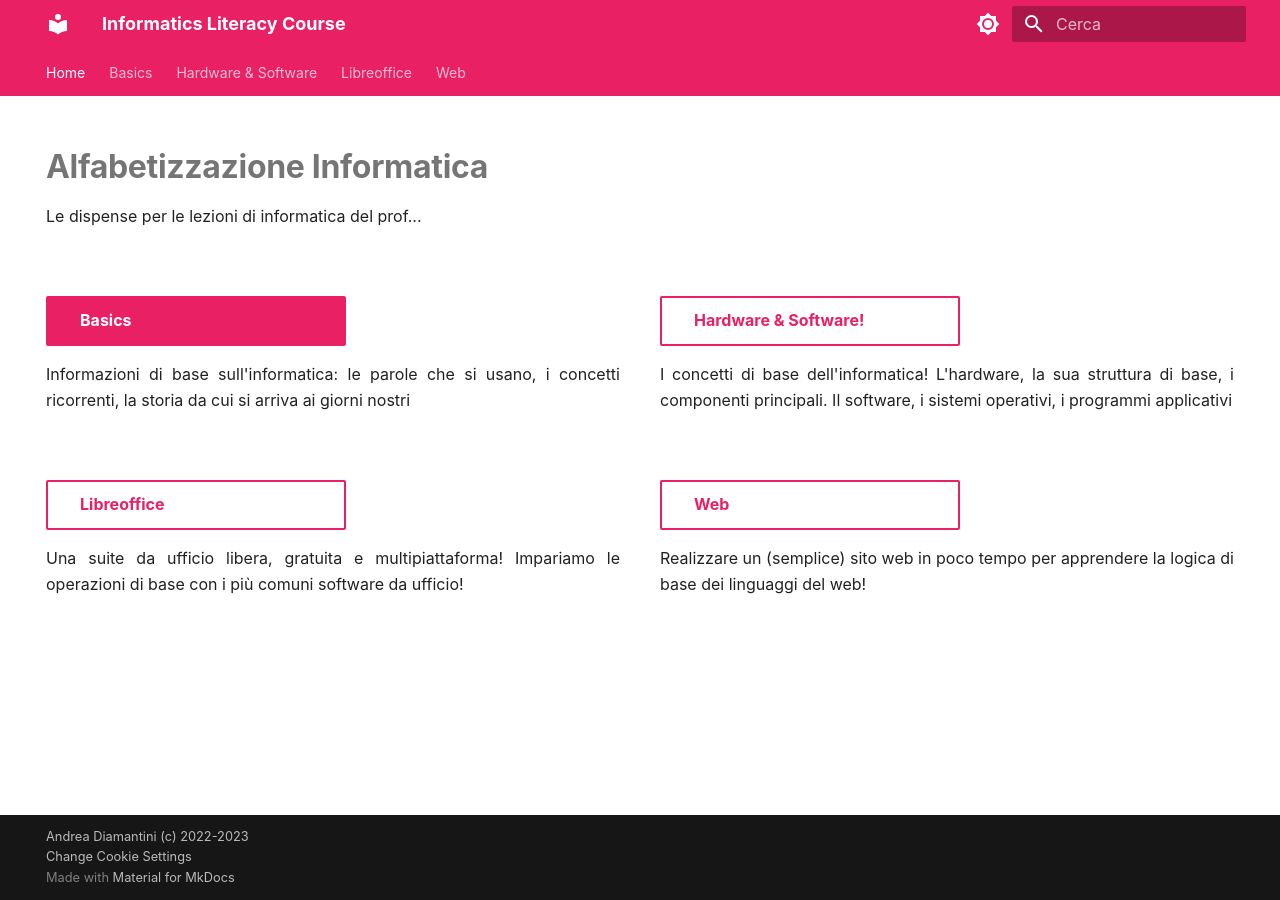
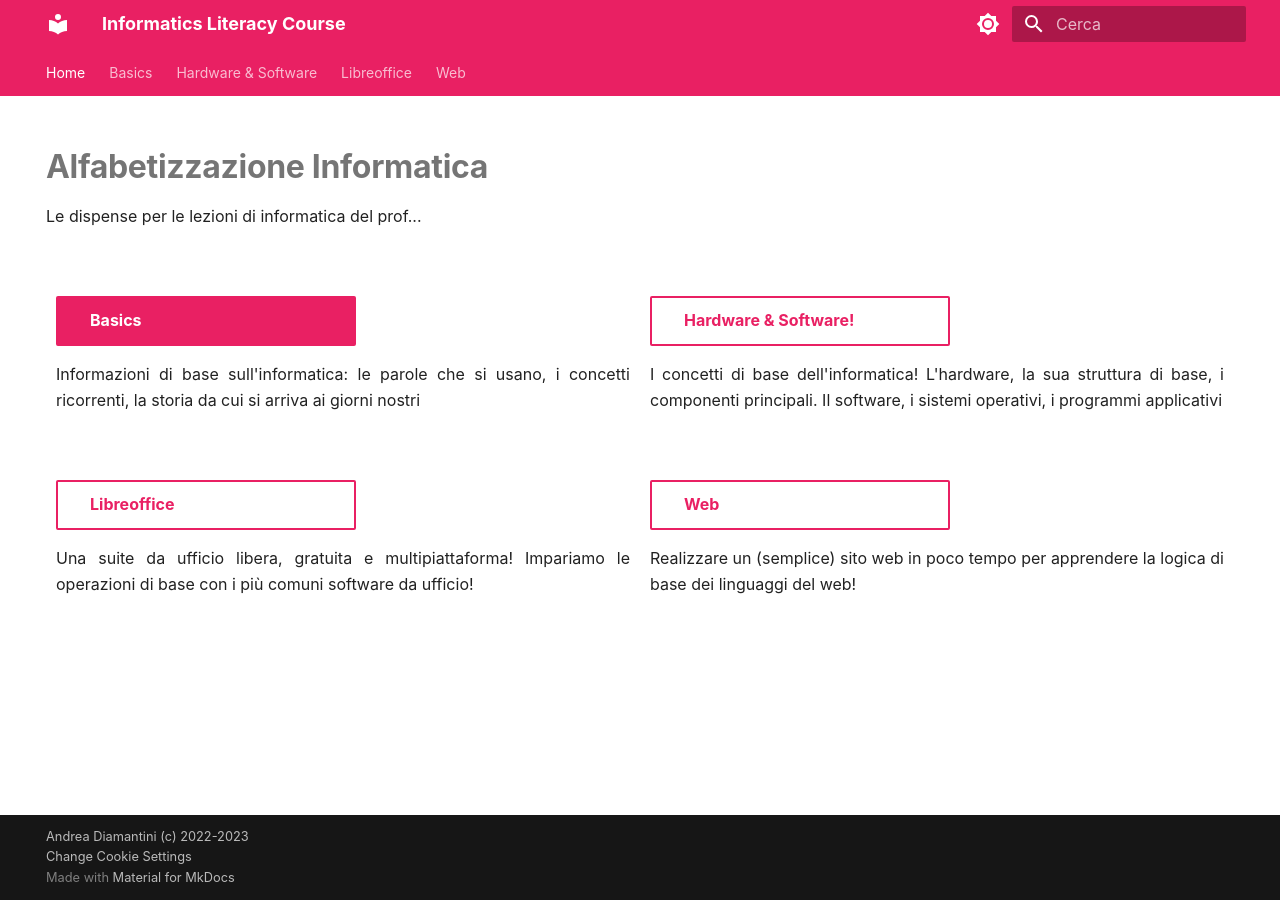
Before and after one commit to adjamhub/infohandouts, an MkDocs documentation site: the page built from docs/index.md, in a window 1280 px wide. Built offline with MkDocs 1.6.1 and Material for MkDocs 9.7.7, drawn with Linux system fonts in a browser that asks for light colours.

Commit message:
fix padding

```diff
--- a/docs/index.md
+++ b/docs/index.md
@@ -29,14 +29,14 @@ hide:
 
 <div class="w3-row">
 
-<div class="w3-half" style="padding:0 20px 0 0">
+<div class="w3-half" style="padding:0 10px">
 <a href="basics/00_intro/" class="md-button md-button--primary" style="width:300px">Basics</a>
 <p>Informazioni di base sull'informatica: le parole che si usano, i concetti ricorrenti, la storia da cui si arriva ai giorni nostri</p>
 <br>
 <br>
 </div>
 
-<div class="w3-half" style="padding:0 0 0 20px">
+<div class="w3-half" style="padding:0 10px">
 <a href="/hwsw/00_intro" class="md-button" style="width:300px">Hardware & Software!</a>
 <p>I concetti di base dell'informatica! L'hardware, la sua struttura di base, i componenti principali.
 Il software, i sistemi operativi, i programmi applicativi</p>
@@ -44,14 +44,14 @@ Il software, i sistemi operativi, i programmi applicativi</p>
 <br>
 </div>
 
-<div class="w3-half" style="padding:0 20px 0 0">
+<div class="w3-half" style="padding:0 10px">
 <a href="libreoffice/00_intro/" class="md-button" style="width:300px">Libreoffice</a>
 <p>Una suite da ufficio libera, gratuita e multipiattaforma! Impariamo le operazioni di base con i più comuni software da ufficio!</p>
 <br>
 <br>
 </div>
 
-<div class="w3-half" style="padding:0 0 0 20px">
+<div class="w3-half" style="padding:0 10px">
 <a href="web/00_intro/" class="md-button" style="width:300px">Web</a>
 <p>Realizzare un (semplice) sito web in poco tempo per apprendere la logica di base dei linguaggi del web!</p>
 <br>
```
